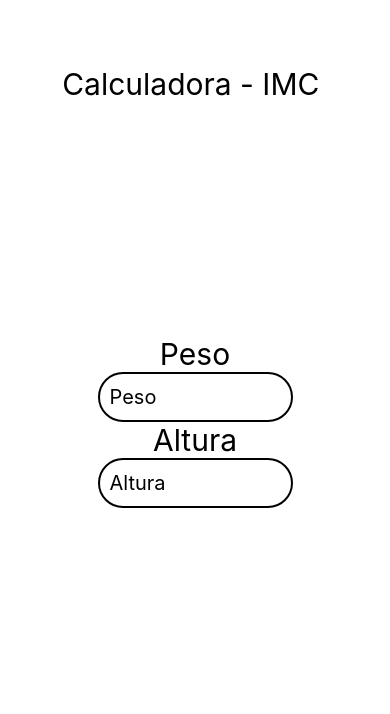
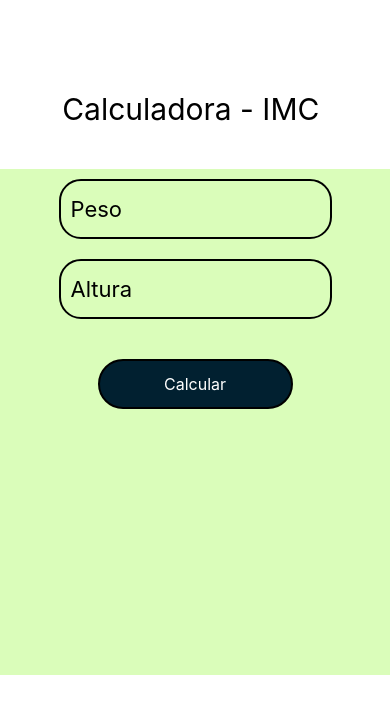
Before and after one commit to MarcusSoaresCarioca/appimc, a React Native app: screen / in a window 390 px wide. Shown: the top 714 px of the page. Built offline with nearby package versions, Linux system fonts and the light colour scheme.

Commit message:
Criando funções

```diff
--- a/src/paginas/Imc/index.js
+++ b/src/paginas/Imc/index.js
@@ -1,8 +1,22 @@
-import React from "react";
+import React, {useState} from "react";
 import { View, Text, TextInput, TouchableOpacity } from "react-native";
 import style from "./style";
 
 export default function Imc(){
+
+    const [peso,setPeso] = useState(null);
+    const [altura,setAltura] = useState(null);
+    const [result,setResult] = useState(null);
+
+
+    function Calcular(){
+        if(peso != null && altura != null){
+            let imc = (peso / (altura*altura))
+            setResult(imc)
+        }
+    }
+
+
     return(
         <View style={style.container}>
             <View style={style.divTitulo}>
@@ -10,21 +24,22 @@ export default function Imc(){
             </View>
 
             <View style={style.divForm}>
-                <Text style={style.txtTitulo}>Peso</Text>
                 <TextInput style={style.input}
                 placeholder="Peso"
                 keyboardType="numeric"
-                value=""
-                onChangeText={''}
+                value={peso}
+                onChangeText={setPeso}
                 ></TextInput>
-                <Text style={style.txtTitulo}>Altura</Text>
                 <TextInput
                 style={style.input}
                 placeholder="Altura"
                 keyboardType="numeric"
-                value=""
-                onChangeText={''}
+                value={altura}
+                onChangeText={setAltura}
                 ></TextInput>
+                <TouchableOpacity onPress={Calcular} style={style.btnCalc}>
+                    <Text style={style.txtBtn}>Calcular</Text>
+                </TouchableOpacity>
             </View>
 
             <View style={style.divResult}>
--- a/src/paginas/Imc/style.js
+++ b/src/paginas/Imc/style.js
@@ -8,25 +8,26 @@ const style = StyleSheet.create({
     divTitulo:{
         flex:1,
         alignItems:'center',
-        justifyContent:'center'
+        justifyContent:'center',
+
 
     },
 
     divForm:{
         flex:3,
         alignItems:'center',
-        justifyContent:'center'
+        backgroundColor:'#DAFDBA'
+
     },
 
     input:{
-        height:50,
-        width:'50%',
-        borderRadius: 25,
-        fontSize:20,
+        height:60,
+        width:'70%',
+        borderRadius: 22,
+        fontSize:22,
         borderWidth:2,
-        padding: 10,
-
-
+        paddingLeft: 10,
+        margin:10
 
     },
 
@@ -37,11 +38,24 @@ const style = StyleSheet.create({
 
     txtTitulo:{
         fontSize:30,
+        marginTop:50
 
     },
 
-    button:{
+    btnCalc:{
+        borderRadius: 25,
+        borderWidth:2,
+        height:50,
+        width:'50%',
+        backgroundColor:'#012030',
+        marginTop:30,
+        justifyContent:'center',
+        alignItems:'center'
+    },
 
+    txtBtn:{
+        fontSize:16,
+        color:"#fff"
     }
 
 })
```
